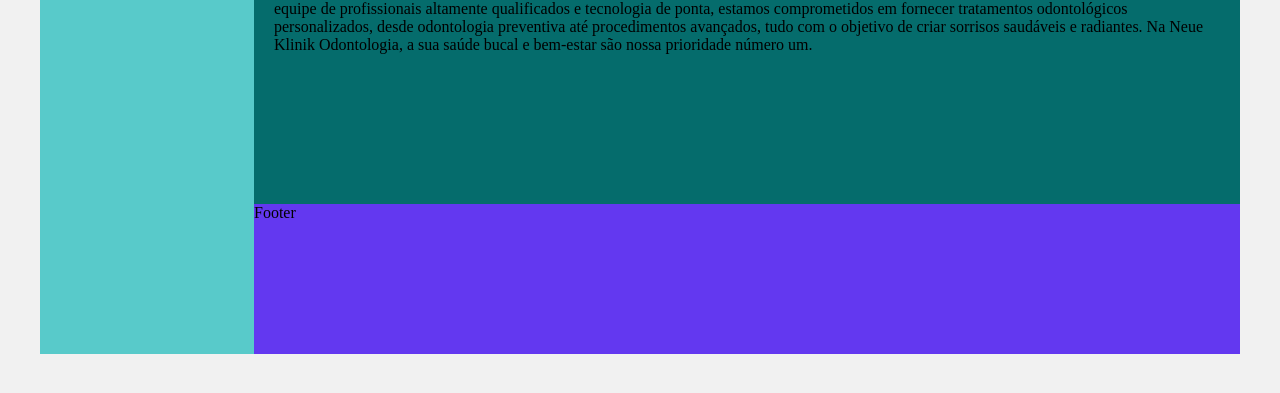
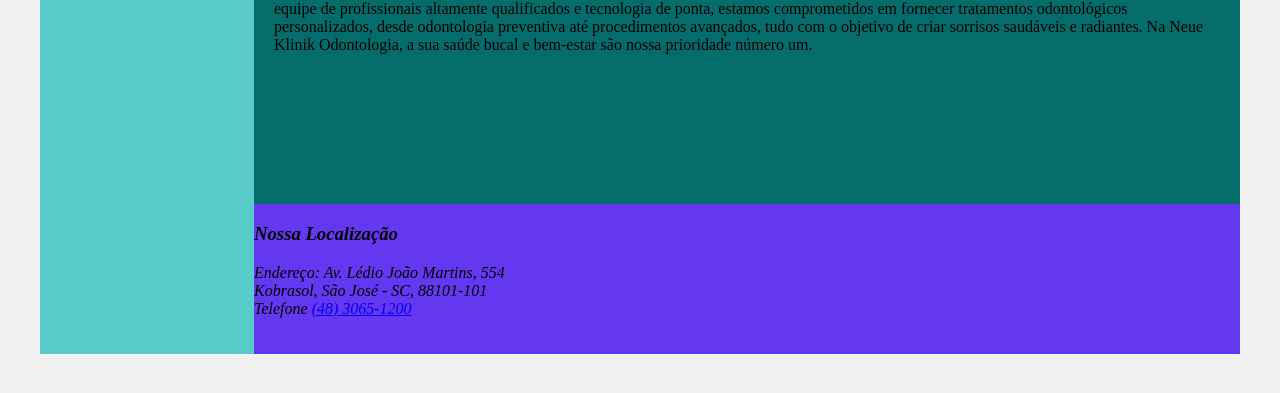
Before and after one commit to mauriciomholiveira/ESTUDO-DESAFIO-DIO-Criando-Primeiro-Site-Completo-HTML, a plain HTML site: page index.html in a window 1280 px wide. Shown: the part 293-686 px from the top of the page. Drawn offline with Linux system fonts and the light colour scheme.

Commit message:
endereço do footer

```diff
--- a/index.html
+++ b/index.html
@@ -40,8 +40,15 @@
       </div>
 
       <div class="footer">
-        Footer
         <!-- -------------------FOOTER------------------- -->
+        <div>
+          <address>
+            <h3>Nossa Localização</h3>
+            Endereço: Av. Lédio João Martins, 554 <br>
+            Kobrasol, São José - SC, 88101-101 <br>
+            Telefone <a href="tel:+554830651200">(48) 3065-1200</a>
+          </address>
+        </div>
       </div>
     </div>
   </div>
```
Also changed, not shown: pages/sobre.html (+4 -3 lines), img/imagem-sorriso.webp (added).
